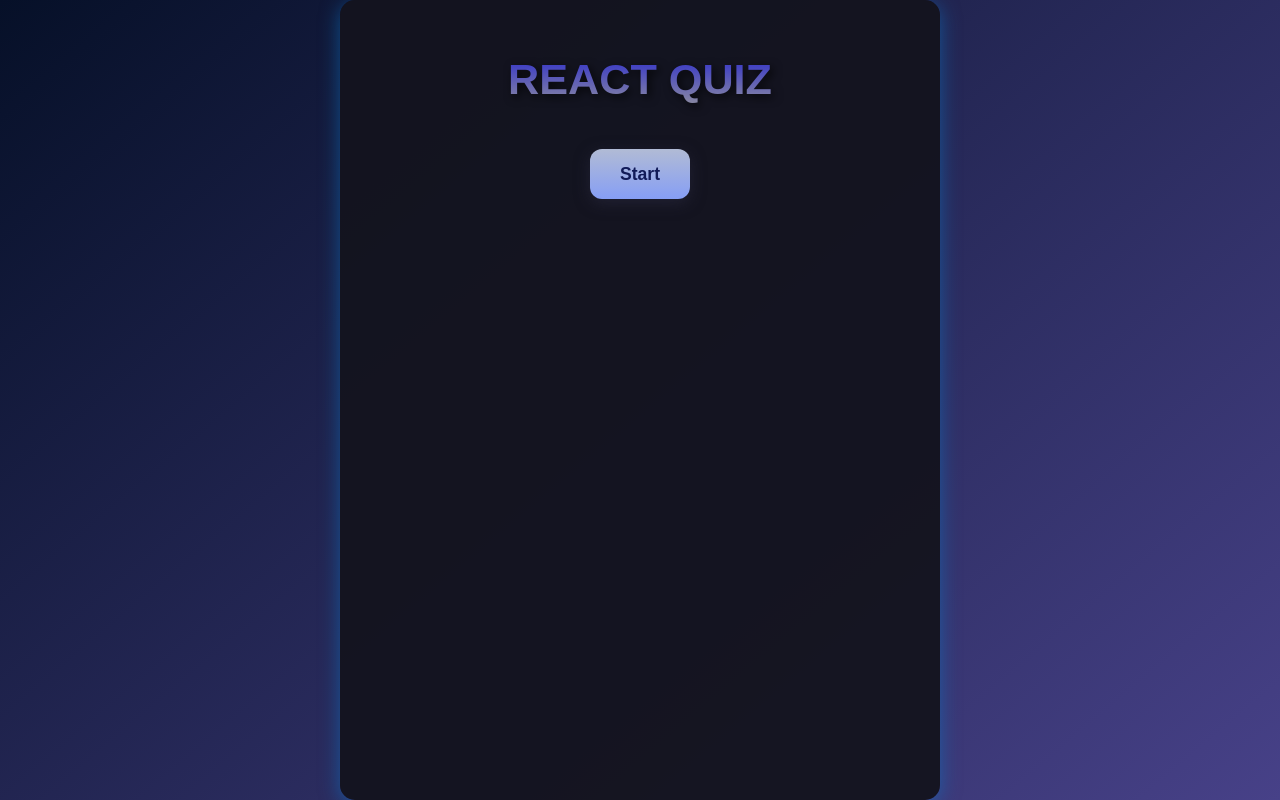
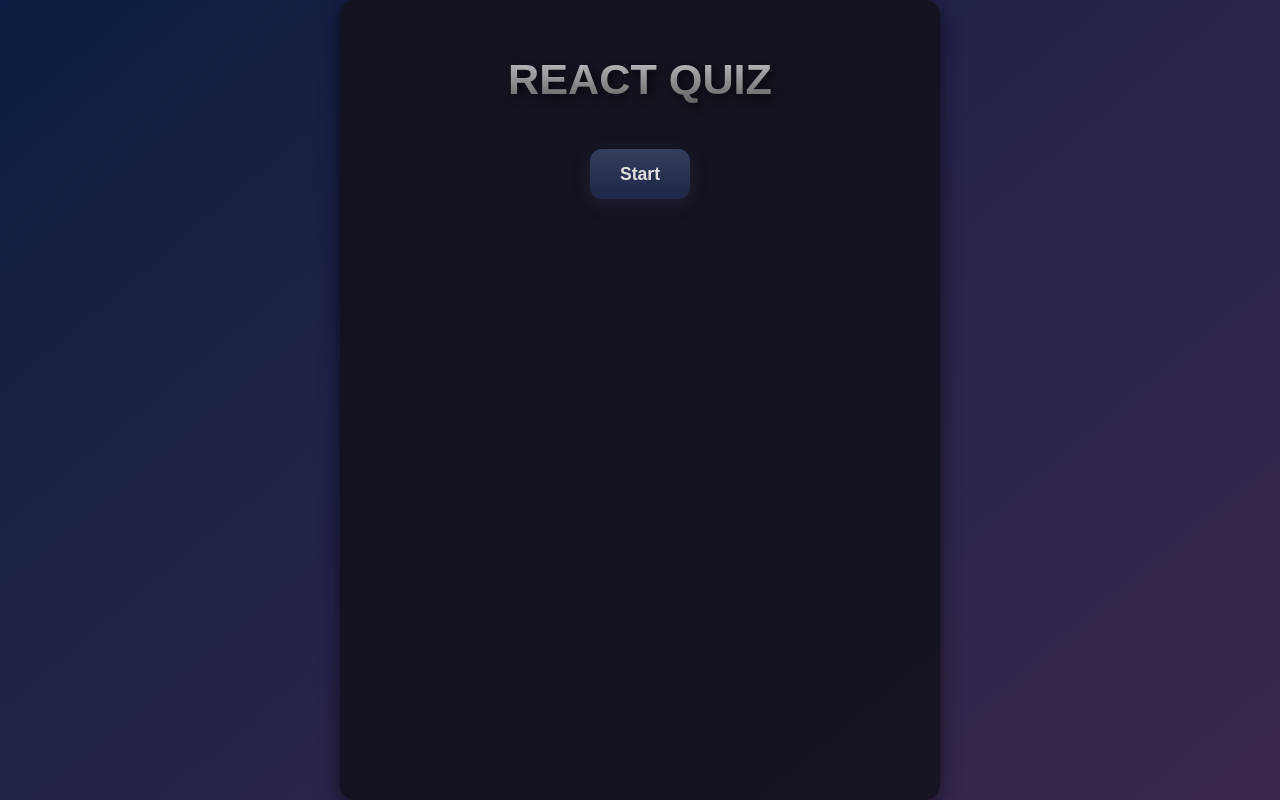
Before and after one commit to moon-11/quiz, a React (Vite) app: page / in a window 1280 px wide. Built offline with nearby package versions, Linux system fonts and the light colour scheme.

Commit message:
fix bugs

```diff
--- a/src/components/Questions/styles.ts
+++ b/src/components/Questions/styles.ts
@@ -2,52 +2,20 @@ import styled from "styled-components";
 
 export const Wrapper = styled.div`
   max-width: 1100px;
-  background: rgba(4, 4, 16, 0.46);
+  background: rgba(21, 21, 42, 0.825);
   border-radius: 12px;
-  border: 2px solid #1a62bb;
+  border: 2px solid #2b4f7b;
   padding: 30px;
-  width: 90%;
-  height: auto;
-  max-height: 80vh;
-  overflow-y: auto;
-  box-shadow: 0px 8px 25px rgba(0, 50, 200, 0.6);
+  width: 500px;
+  height: 500px;
+  box-shadow: 0px 8px 25px rgba(30, 24, 96, 0.6);
   text-align: center;
   margin: 20px auto;
-  scroll-behavior: smooth;
-
-  &::-webkit-scrollbar {
-    width: 8px;
-  }
-
-  &::-webkit-scrollbar-track {
-    background: rgba(255, 255, 255, 0.1);
-    border-radius: 10px;
-  }
-
-  &::-webkit-scrollbar-thumb {
-    background: #012556;
-    border-radius: 10px;
-    transition: background 0.3s;
-  }
-
-  &::-webkit-scrollbar-thumb:hover {
-    background: #02307b;
-  }
 
   p {
     font-size: 1.1rem;
-    color: #cdd7d6;
-    margin: 1rem 0;
-  }
-
-  @media (max-width: 768px) {
-    padding: 25px;
-    width: 95%;
-    max-height: 90vh;
-  }
-
-  @media (max-width: 480px) {
-    padding: 20px;
+    color: #c8c8c8;
+    margin: 20px;
   }
 `;
 
@@ -72,12 +40,12 @@ export const ButtonWrapper = styled.div<ButtonWrapperProps>`
         ? "linear-gradient(90deg, #3a9e23, #0a6628)"
         : !$correct && $userClicked
         ? "linear-gradient(90deg, #a81b26, #6f0913)"
-        : "linear-gradient(90deg, #20335f, #203a97)"};
+        : "linear-gradient(90deg, #243662, #172454)"};
     border: none;
     border-radius: 10px;
     color: #f0f0f0;
     font-weight: bold;
-    box-shadow: 0px 5px 12px rgba(0, 30, 180, 0.5);
+    box-shadow: 0px 5px 12px rgba(3, 8, 37, 0.773);
     transition: background 0.3s, transform 0.2s, box-shadow 0.3s;
 
     &:hover {
@@ -90,19 +58,9 @@ export const ButtonWrapper = styled.div<ButtonWrapperProps>`
           ? "linear-gradient(90deg, #1e9a11, #145721)"
           : !$correct && $userClicked
           ? "linear-gradient(90deg, #8d1e1e, #4d0c11)"
-          : "linear-gradient(90deg, #2a4790, #14286e)"};
+          : "linear-gradient(90deg, #2557d9, #14286e)"};
       transform: scale(0.98);
-      box-shadow: 0px 4px 10px rgba(0, 46, 114, 0.5);
-    }
-
-    @media (max-width: 768px) {
-      font-size: 0.9rem;
-      height: 45px;
-    }
-
-    @media (max-width: 480px) {
-      font-size: 0.85rem;
-      height: 40px;
+      box-shadow: 0px 4px 10px rgba(0, 100, 255, 0.5);
     }
   }
 `;
--- a/src/pages/Home/styles.ts
+++ b/src/pages/Home/styles.ts
@@ -3,11 +3,10 @@ import styled, { createGlobalStyle } from "styled-components";
 export const GlobalStyle = createGlobalStyle`
   html, body {
     height: 100%;
-    width: 100%;
     margin: 0;
     padding: 0;
     font-family: 'Catamaran', sans-serif;
-    background: linear-gradient(140deg, #061028, #474188ff);
+    background: linear-gradient(140deg, #0e1d43, #3c2a4d);
     display: flex;
     justify-content: center;
     align-items: center;
@@ -28,7 +27,7 @@ export const Wrapper = styled.div`
   padding: 25px;
   width: 600px;
   height: 800px;
-  box-shadow: 0px 4px 20px rgba(12, 116, 196, 0.6);
+  box-shadow: 0px 4px 20px rgba(0, 0, 0, 0.6);
   overflow: hidden;
 
   > p {
@@ -46,7 +45,7 @@ export const Wrapper = styled.div`
 
   h1 {
     font-family: "Fascinate Inline", sans-serif;
-    background-image: linear-gradient(180deg, #1e1ed4, #9a9999);
+    background-image: linear-gradient(180deg, #d8d8df, #4b4b4b);
     background-clip: text;
     color: transparent;
     font-size: 2.7rem;
@@ -58,7 +57,7 @@ export const Wrapper = styled.div`
   .start,
   .next {
     cursor: pointer;
-    background: linear-gradient(180deg, #b1bbd5, #869ef5);
+    background: linear-gradient(180deg, #353f59, #1e2747);
     border: none;
     box-shadow: 0px 4px 15px rgba(41, 41, 64, 0.6);
     border-radius: 12px;
@@ -66,12 +65,12 @@ export const Wrapper = styled.div`
     margin: 15px 0;
     padding: 0 30px;
     font-size: 1.1rem;
-    color: #111a58;
+    color: #e0e0e0;
     font-weight: bold;
     transition: all 0.3s ease;
 
     &:hover {
-      background: linear-gradient(180deg, #0629ab, #a3c9d4);
+      background: linear-gradient(180deg, #1e2747, #353f59);
       transform: scale(1.05);
     }
 
@@ -83,43 +82,4 @@ export const Wrapper = styled.div`
   .start {
     max-width: 200px;
   }
-
-  @media (max-width: 768px) {
-    width: 80%;
-    height: 70vh;
-
-    h1 {
-      font-size: 2.2rem;
-    }
-
-    .score {
-      font-size: 1.8rem;
-    }
-
-    .start,
-    .next {
-      font-size: 1rem;
-      padding: 0 20px;
-    }
-  }
-
-  @media (max-width: 480px) {
-    width: 90%;
-    height: 60vh;
-    padding: 20px;
-
-    h1 {
-      font-size: 1.8rem;
-    }
-
-    .score {
-      font-size: 1.5rem;
-    }
-
-    .start,
-    .next {
-      font-size: 0.9rem;
-      height: 45px;
-    }
-  }
 `;
```
